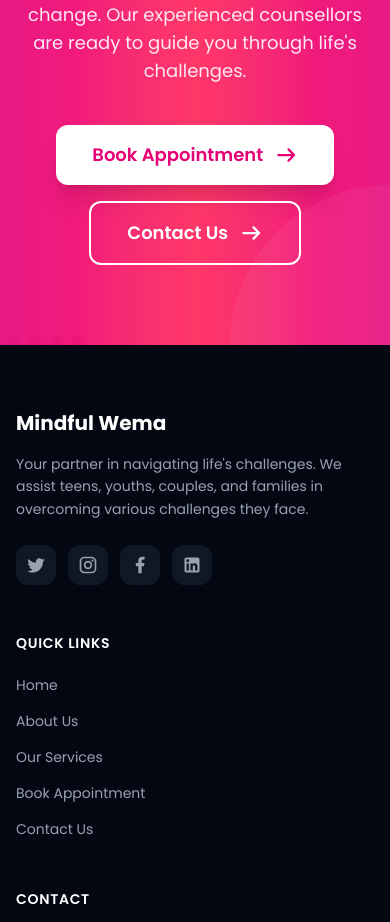
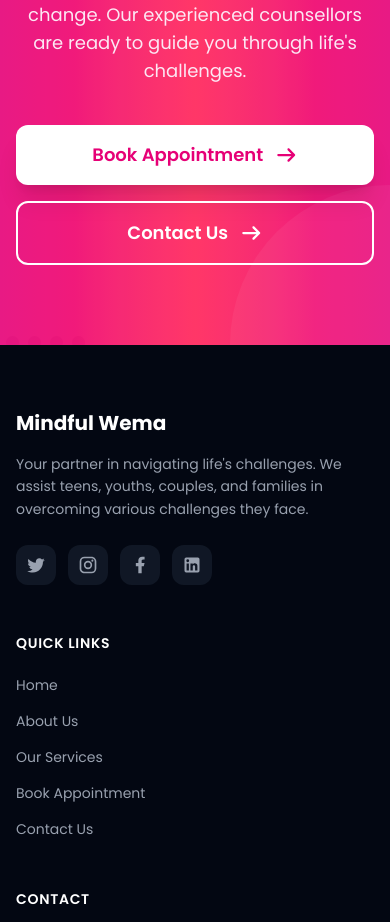
Before and after one commit to nzommmo/Wema-Counselling, a Next.js app: page / in a window 390 px wide. Shown: the part 5164-6086 px from the top of the page. Built offline with nearby package versions, Linux system fonts and the light colour scheme.

Commit message:
style: Adjust button layouts in CTA and About sections for improved responsiveness on small screens.

```diff
--- a/src/components/sections/cta-section.tsx
+++ b/src/components/sections/cta-section.tsx
@@ -45,7 +45,7 @@ export default function CTASection() {
         </p>
 
         <div
-          className={`flex flex-wrap justify-center gap-4 transition-all duration-700 delay-200 ${
+          className={`flex flex-col sm:flex-row justify-center gap-4 transition-all duration-700 delay-200 ${
             isVisible
               ? "opacity-100 translate-y-0"
               : "opacity-0 translate-y-6"
@@ -55,14 +55,14 @@ export default function CTASection() {
             href="https://calendly.com/maureennjihia468/30min"
             target="_blank"
             rel="noopener noreferrer"
-            className="inline-flex items-center gap-3 px-9 py-4 text-lg font-semibold bg-white text-pink-600 rounded-xl shadow-xl shadow-black/10 hover:bg-pink-50 hover:-translate-y-0.5 active:translate-y-0 transition-all duration-300"
+            className="w-full sm:w-auto inline-flex items-center justify-center gap-3 px-9 py-4 text-lg font-semibold bg-white text-pink-600 rounded-xl shadow-xl shadow-black/10 hover:bg-pink-50 hover:-translate-y-0.5 active:translate-y-0 transition-all duration-300"
           >
             Book Appointment
             <FontAwesomeIcon icon={faArrowRight} className="w-4 h-4" />
           </Link>
           <Link
             href="/contact"
-            className="inline-flex items-center gap-3 px-9 py-4 text-lg font-semibold border-2 border-white text-white rounded-xl hover:bg-white/10 hover:-translate-y-0.5 active:translate-y-0 transition-all duration-300"
+            className="w-full sm:w-auto inline-flex items-center justify-center gap-3 px-9 py-4 text-lg font-semibold border-2 border-white text-white rounded-xl hover:bg-white/10 hover:-translate-y-0.5 active:translate-y-0 transition-all duration-300"
           >
             Contact Us
             <FontAwesomeIcon icon={faArrowRight} className="w-4 h-4" />
```
